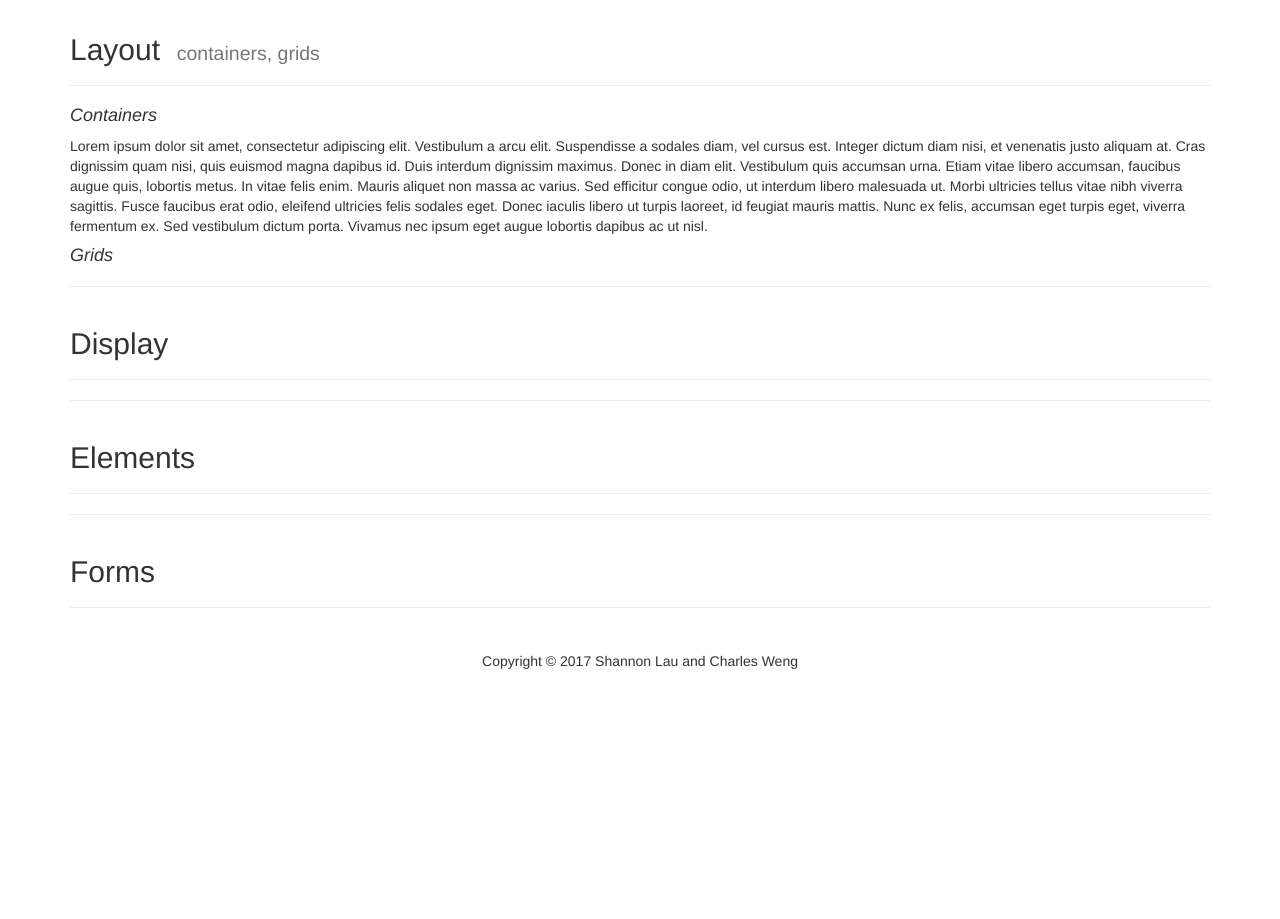
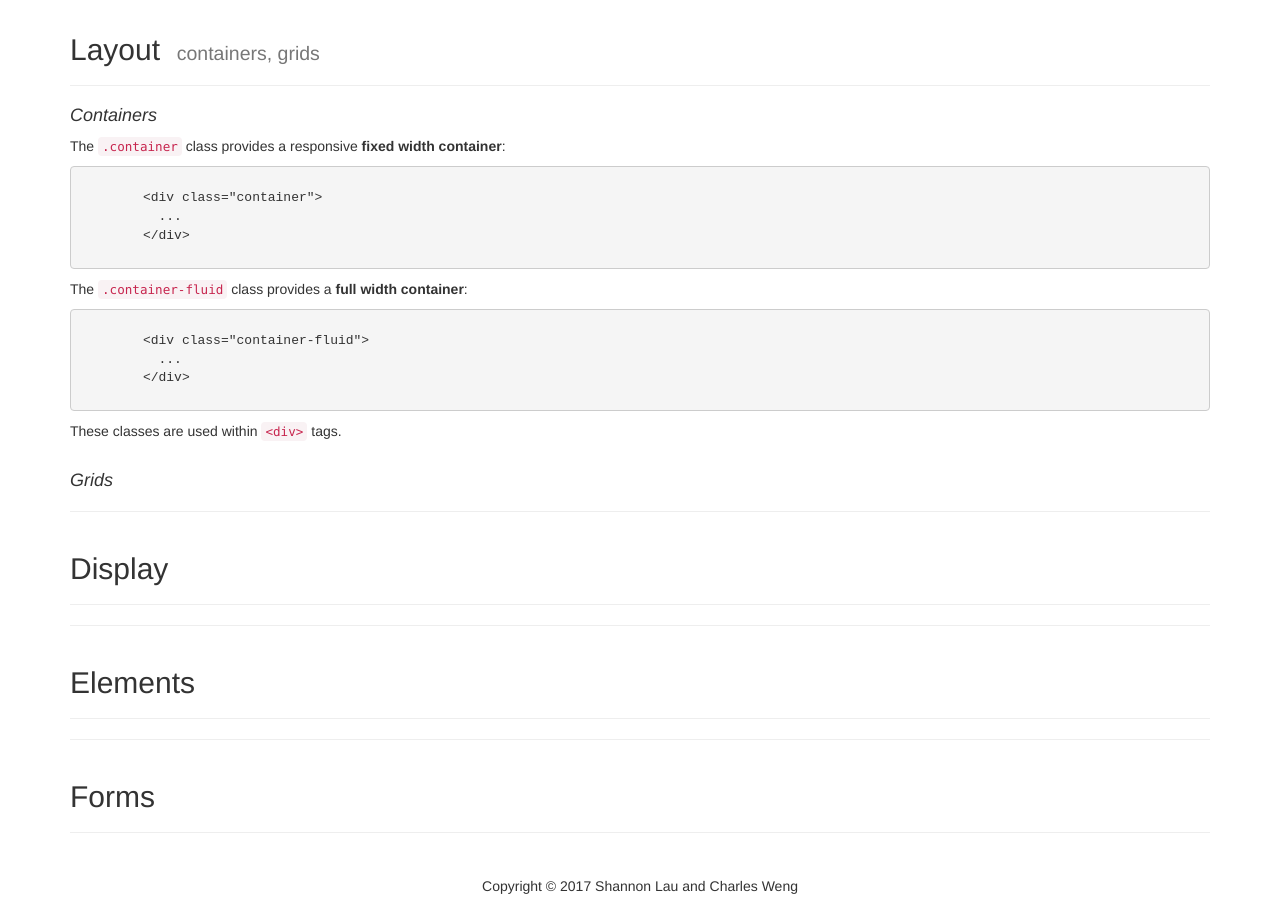
Before and after one commit to slau8/12-softdev, a plain HTML site: page index.html in a window 1280 px wide. Shown: the part 1400-2319 px from the top of the page. Before the commit the page ends 2093 px from the top, so only its background shows below. Drawn offline with nearby package versions, Linux system fonts and the light colour scheme.

Commit message:
finished containers

```diff
--- a/index.html
+++ b/index.html
@@ -29,6 +29,8 @@
       <p>Bootstrap is the most popular HTML, CSS, and JS framework for developing responsive projects on the web.</p>
     </div>
     <div class="container">
+
+
       <div id="getting-started"></div>
       <hr>
       <div class="page-header">
@@ -55,6 +57,8 @@
           <body>
           </body>
         </html></xmp></pre>
+
+
       <div id="text"></div>
       <hr>
       <div class="page-header">
@@ -128,11 +132,19 @@
         <h2>Layout&nbsp;&nbsp;<small>containers, grids</small></h2>
       </div>
       <h4>Containers</h4>
-      <p> Lorem ipsum dolor sit amet, consectetur adipiscing elit. Vestibulum a arcu elit. Suspendisse a sodales diam, vel cursus est. Integer dictum diam nisi, et venenatis justo aliquam at. Cras dignissim quam nisi, quis euismod magna dapibus id. Duis interdum dignissim maximus. Donec in diam elit. Vestibulum quis accumsan urna. Etiam vitae libero accumsan, faucibus augue quis, lobortis metus. In vitae felis enim.
-
-Mauris aliquet non massa ac varius. Sed efficitur congue odio, ut interdum libero malesuada ut. Morbi ultricies tellus vitae nibh viverra sagittis. Fusce faucibus erat odio, eleifend ultricies felis sodales eget. Donec iaculis libero ut turpis laoreet, id feugiat mauris mattis. Nunc ex felis, accumsan eget turpis eget, viverra fermentum ex. Sed vestibulum dictum porta. Vivamus nec ipsum eget augue lobortis dapibus ac ut nisl.
-
-</p>
+      <p>
+        The <code>.container</code> class provides a responsive <b>fixed width container</b>:<br>
+      </p>
+        <pre><xmp>        <div class="container">
+          ...
+        </div></xmp></pre>
+      <p>
+        The <code>.container-fluid</code> class provides a <b>full width container</b>:<br>
+      </p>
+        <pre><xmp>        <div class="container-fluid">
+          ...
+        </div></xmp></pre>
+        These classes are used within <code>&lt;div&gt;</code> tags.<br><br>
       <h4>Grids</h4>
       <div id="display"></div>
       <hr>
```
Also changed, not shown: content.txt.
